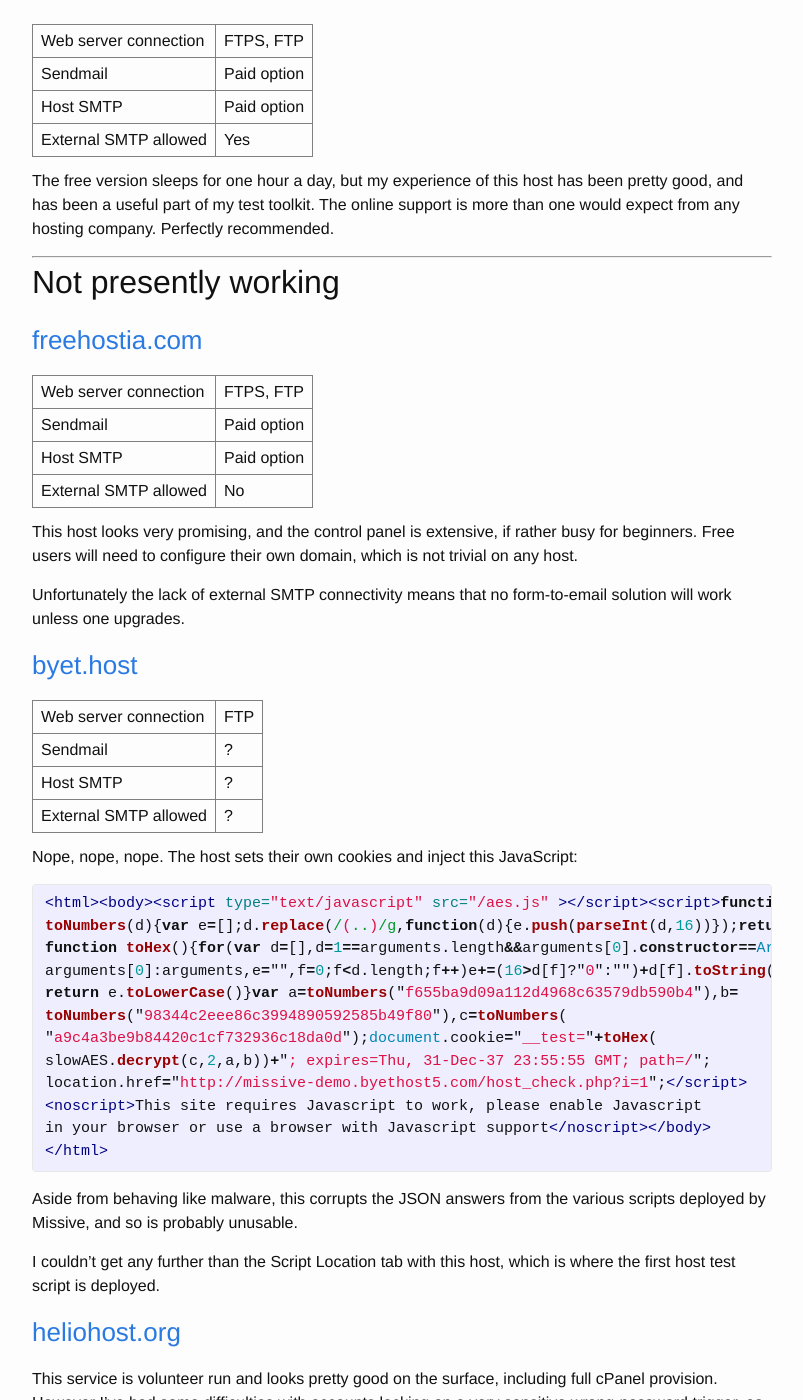
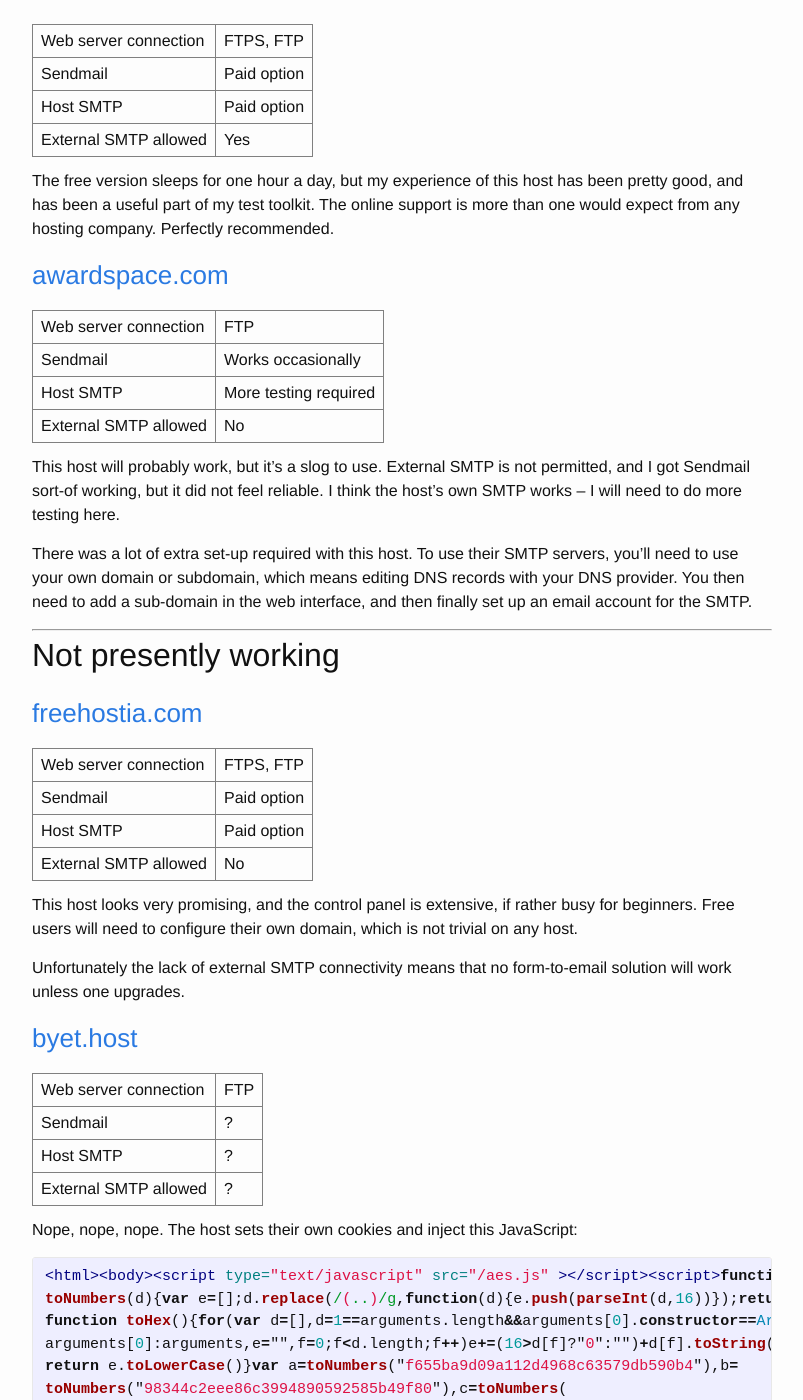
Before and after one commit to missive-app/docs, a Jekyll site: the page built from _posts/2018-02-12-list-of-free-lamp-hosts.markdown, in a window 1280 px wide and 1400 px high, scrolled down 937 px. Shown: the whole window, without its empty margins (238-1041 px from the left). Built offline with Jekyll 4.4.1, drawn with Linux system fonts in a browser that asks for light colours; some of the changed text lies outside the part shown.

Commit message:
Update free hosts notes (add Awardspace)

```diff
--- a/_posts/2018-02-12-list-of-free-lamp-hosts.markdown
+++ b/_posts/2018-02-12-list-of-free-lamp-hosts.markdown
@@ -56,6 +56,22 @@
 pretty good, and has been a useful part of my test toolkit. The online support is
 more than one would expect from any hosting company. Perfectly recommended.
 
+### [awardspace.com](https://www.awardspace.com/)
+
+| Web server connection | FTP |
+| Sendmail | Works occasionally |
+| Host SMTP | More testing required |
+| External SMTP allowed | No |
+
+This host will probably work, but it's a slog to use. External SMTP is not permitted,
+and I got Sendmail sort-of working, but it did not feel reliable. I think the host's
+own SMTP works -- I will need to do more testing here.
+
+There was a lot of extra set-up required with this host. To use their SMTP servers,
+you'll need to use your own domain or subdomain, which means editing DNS records with
+your DNS provider. You then need to add a sub-domain in the web interface, and then
+finally set up an email account for the SMTP.
+
 ---
 
 ## Not presently working
@@ -99,7 +115,9 @@
 {% endhighlight %}
 
 Aside from behaving like malware, this corrupts the JSON answers from the various
-scripts deployed by Missive, and so is probably unusable.
+scripts deployed by Missive, and so is probably unusable. I contacted their support
+channel, and they said this is "caused by our anti bot / spam protection that is
+mandatory on free hosting". They say their premium offering does not do this.
 
 I couldn't get any further than the Script Location tab with this host, which is
 where the first host test script is deployed.
```
